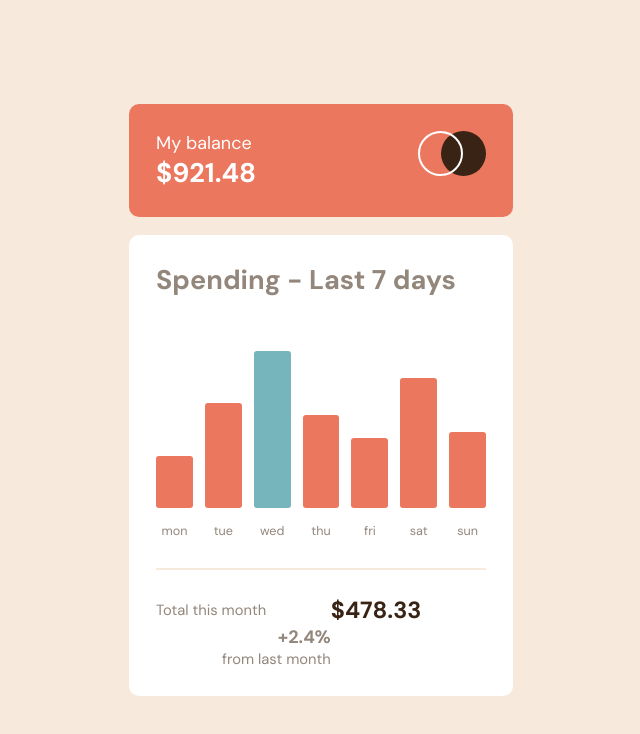
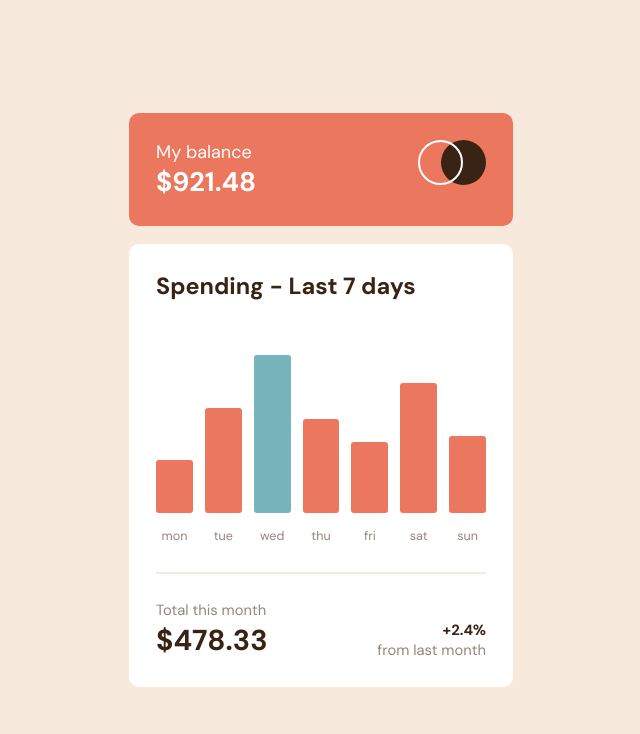
Before and after one commit to pooja201095/FrontendMentor, a plain HTML site: page expenses-chart-component-main/index.html in a window 1280 px wide. Shown: the whole page, without its empty margins (319-959 px from the left). Drawn offline with Linux system fonts and the light colour scheme.

Commit message:
Update index.html

```diff
--- a/expenses-chart-component-main/index.html
+++ b/expenses-chart-component-main/index.html
@@ -44,7 +44,7 @@
   </section>
 
   <section class="spending">
-    <h2>Spending - Last 7 days</h2>
+    <h1>Spending - Last 7 days</h1>
 
     <div id="chart">
 
@@ -53,10 +53,10 @@
 
     <div class="total-spend">
       <p>Total this month</p>
-      <h1>$478.33</h1>
+      <h2>$478.33</h2>
 
       <div class="percent">
-      <h6>+2.4%</h6>
+      <p class="value">+2.4%</p>
       <p>from last month</p>
     </div>
     </div>
```
